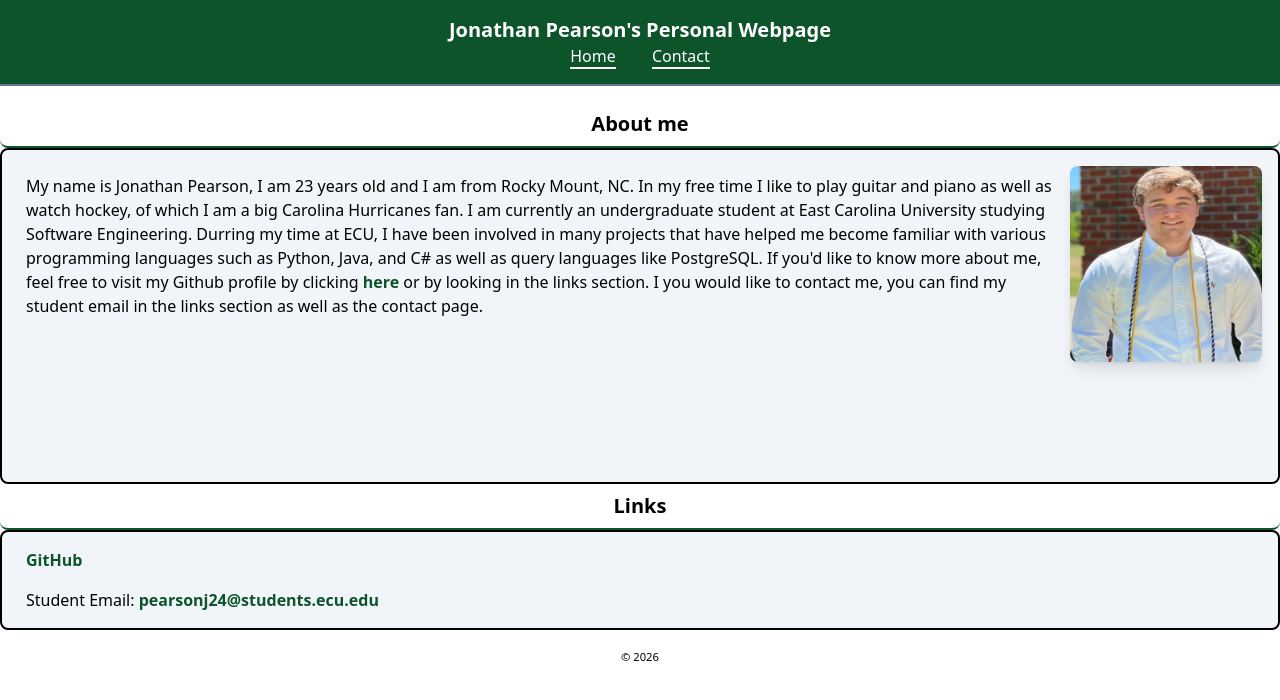
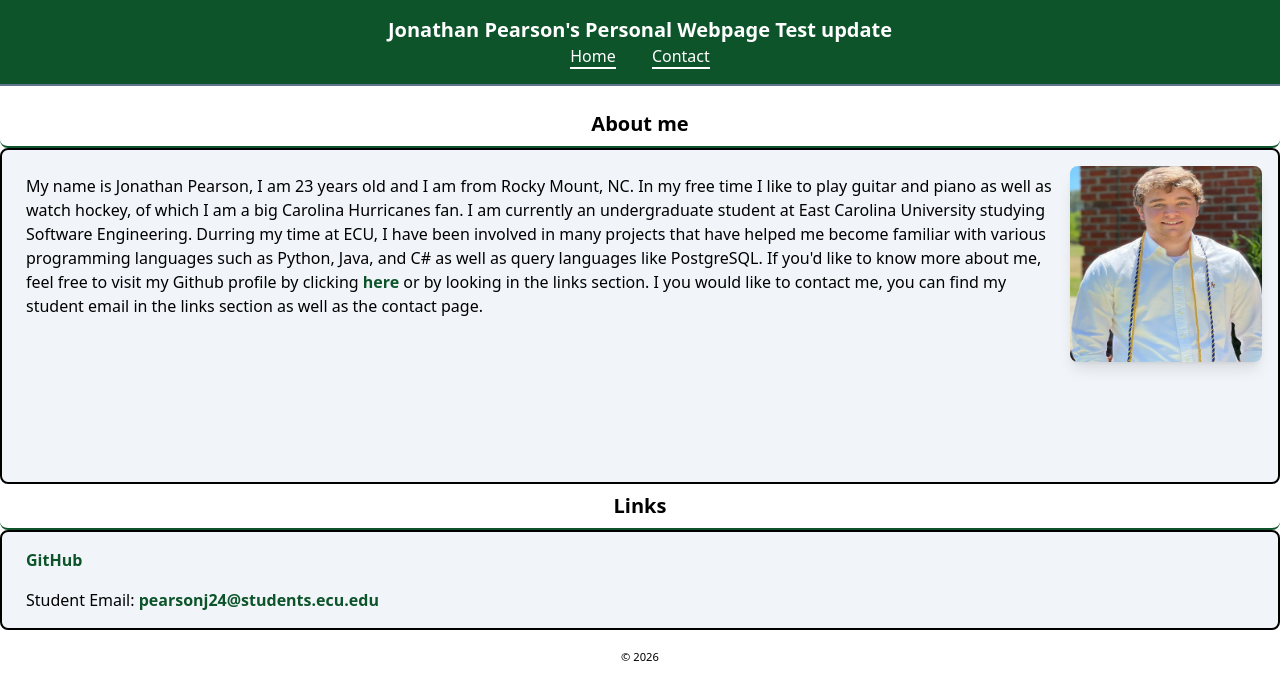
Before and after one commit to JonPearson2003/personal-webpage, a website: page index.html in a window 1280 px wide. Drawn offline with Linux system fonts and the light colour scheme.

Commit message:
test update

```diff
--- a/index.html
+++ b/index.html
@@ -9,7 +9,7 @@
 	</head>
 	<body>
         <header class="border-slate-500 border-b-2 p-4 text-center mb-4 bg-green-900 text-white">
-            <h1 class="font-semibold text-xl">Jonathan Pearson's Personal Webpage</h1>
+            <h1 class="font-semibold text-xl">Jonathan Pearson's Personal Webpage Test update</h1>
             <nav>
                 <a href="/" class="border-b-2 hover:text-blue-100 hover:border-blue-100 m-4">Home</a>
                 <a href="/contact.html" class="border-b-2 hover:text-blue-100 hover:border-blue-100 m-4">Contact</a>
```
